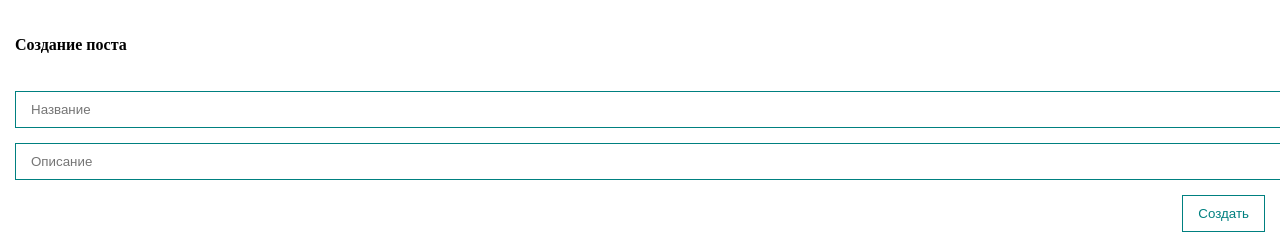
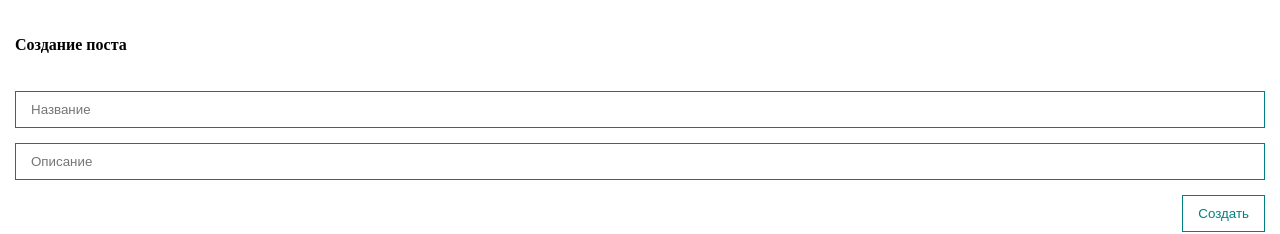
Before and after one commit to lzuard/vue_edu, a Vue app: page / in a window 1280 px wide. Shown: the top 234 px of the page. Built offline with nearby package versions, Linux system fonts and the light colour scheme.

Commit message:
add input as custom component

```diff
--- a/src/components/PostForm.vue
+++ b/src/components/PostForm.vue
@@ -1,18 +1,16 @@
 <template>
     <form @submit.prevent>
         <h4>Создание поста</h4>
-        <input
+        <my-input
             v-model="post.title"
-        class="input"
             type="text"
             placeholder="Название"
-        >
-        <input
+        />
+        <my-input
             v-model="post.body"
-        class="input"
             type="text"
             placeholder="Описание"
-        >
+        />
         <my-button
             style="align-self:flex-end; margin-top: 15px;"
             @click="createPost"
@@ -49,10 +47,4 @@ form{
     display: flex;
     flex-direction: column;
 }
-.input{
-    width: 100%;
-    border: 1px solid teal;
-    padding: 10px 15px;
-    margin-top: 15px;
-}
 </style>
--- /dev/null
+++ b/src/components/UI/MyInput.vue
@@ -0,0 +1,31 @@
+<template>
+    <input
+        :value="modelValue"
+        @input="updateInput"
+        class="input"
+        type="text"
+    >
+</template>
+
+<script>
+export default{
+    name: 'my-input',
+    props: {
+        modelValue:[String, Number]
+    },
+    methods:{
+        updateInput(event){
+            this.$emit('update:modelValue', event.target.value)
+        }
+    }
+}
+</script>
+<style>
+.input{
+    width: 100%;
+    border: 1px solid teal;
+    padding: 10px 15px;
+    margin-top: 15px;
+    box-sizing: border-box;
+}
+</style>
--- a/src/components/UI/index.js
+++ b/src/components/UI/index.js
@@ -1,5 +1,7 @@
 import MyButton from "@/components/UI/MyButton.vue"
+import MyInput from "@/components/UI/MyInput.vue"
 
 export default [
     MyButton,
+    MyInput,
 ]
```
Lines whose indentation alone changed are shown as unchanged.
